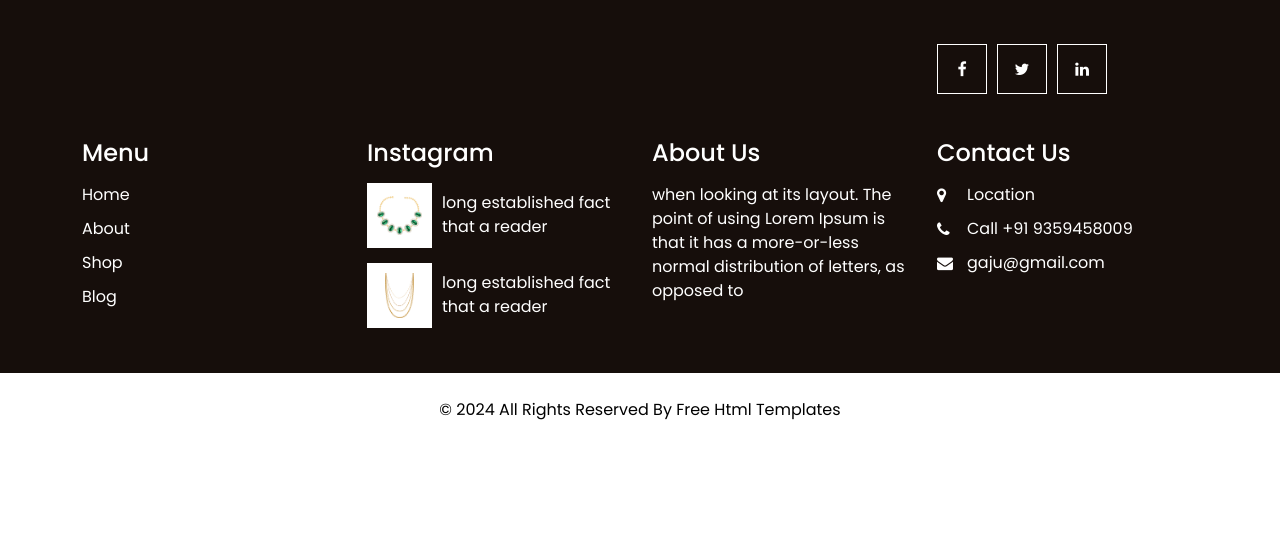
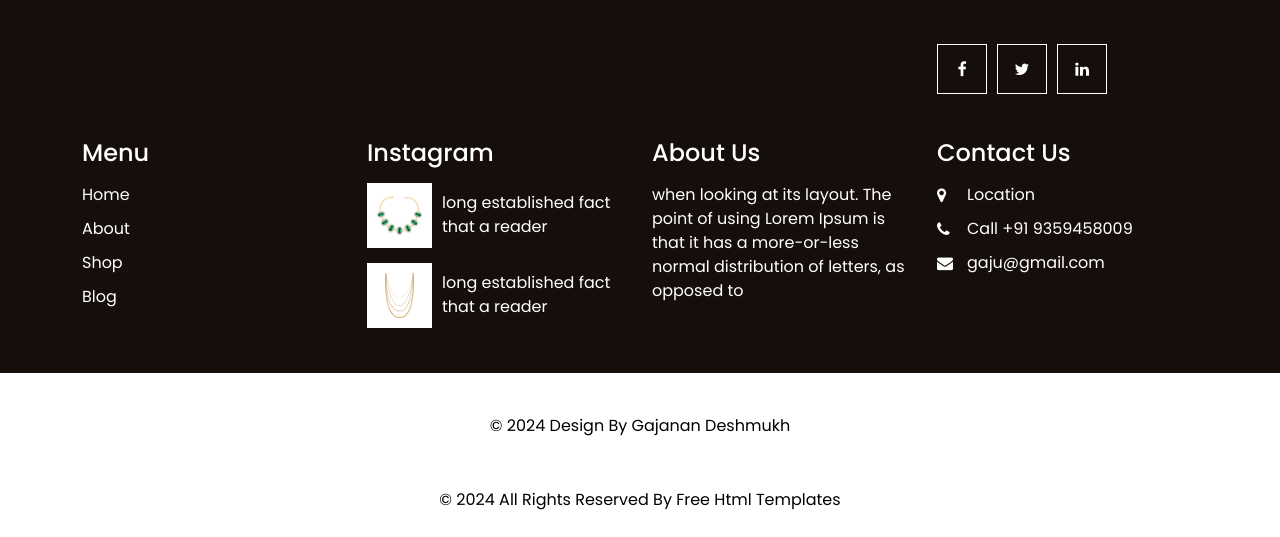
Before and after one commit to Gajanand1219/Online-Jewellery-Booking-Website-, a Flask app: page / in a window 1280 px wide. Shown: the part 4876-5413 px from the top of the page. Before the commit the page ends 5296 px from the top, so only its background shows below. Run offline with Flask 3, Linux system fonts and the light colour scheme; some libraries are stand-ins or nearby versions.

Commit message:
Update index.html

```diff
--- a/templates/index.html
+++ b/templates/index.html
@@ -775,11 +775,15 @@
 
   <!-- footer section -->
   <footer class="footer_section">
+    <div class="text-center mt-3">
+         <a href="https://gajanand1219.github.io/portfolio/"> <p>© 2024 Design By Gajanan Deshmukh</p></a>
+      </div>
     <div class="container">
       <p>
         &copy; <span id="displayYear"></span> All Rights Reserved By
         <a href="https://github.com/Gajanand1219/Language-Detection-and-Text-Comparison-Application">Free Html Templates</a>
       </p>
+
     </div>
   </footer>
   <!-- footer section -->
```
